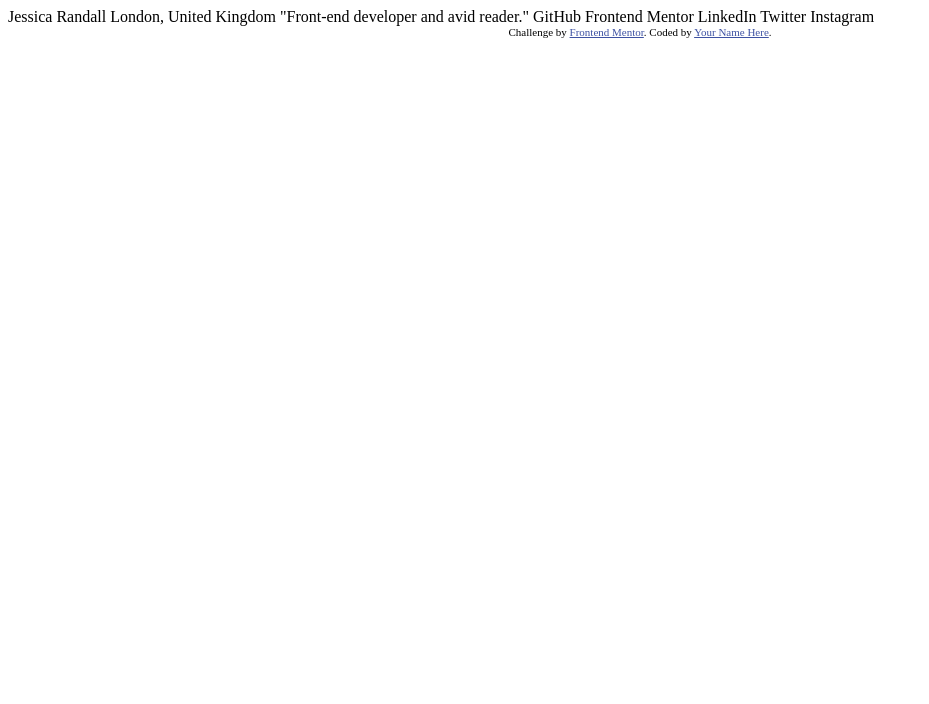
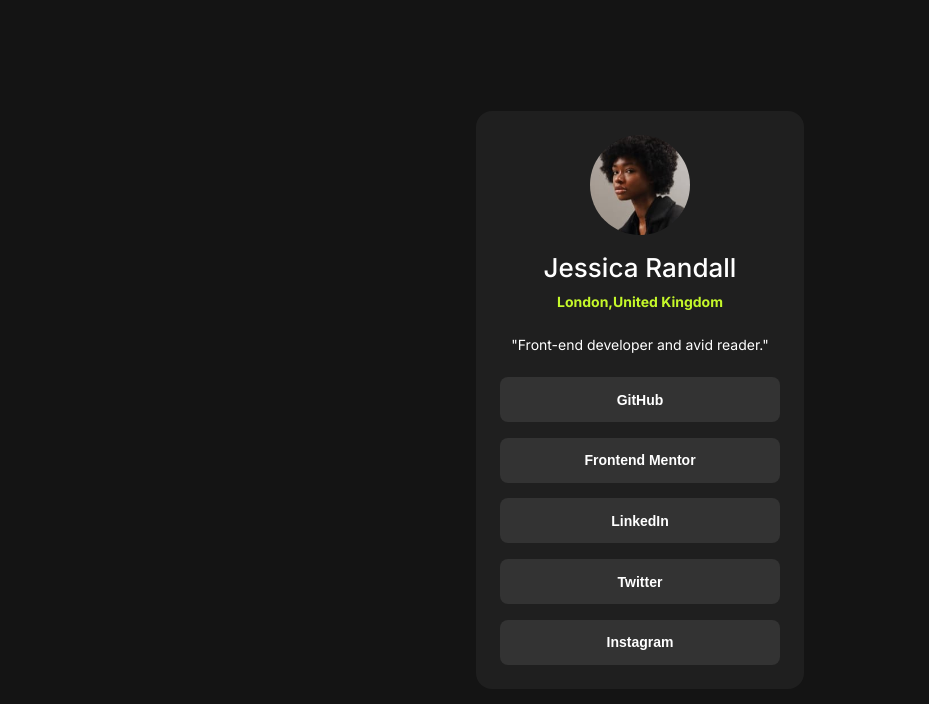
Before and after one commit to matt2282/Social-Links-Profile, a plain HTML site: page index.html in a window 1280 px wide. Shown: the whole page, without its empty margins (0-929 px from the left). Drawn offline with Linux system fonts and the light colour scheme.

Commit message:
final commit

```diff
--- a/index.html
+++ b/index.html
@@ -3,9 +3,9 @@
 <head>
   <meta charset="UTF-8">
   <meta name="viewport" content="width=device-width, initial-scale=1.0"> <!-- displays site properly based on user's device -->
-
+  <link rel="stylesheet" href="styles.css">
   <link rel="icon" type="image/png" sizes="32x32" href="./assets/images/favicon-32x32.png">
-
+  <link href="https://fonts.googleapis.com/css2?family=Inter:wght@400..700&display=swap" rel="stylesheet">
   <title>Frontend Mentor | Social links profile</title>
 
   <!-- Feel free to remove these styles or customise in your own stylesheet 👍 -->
@@ -15,8 +15,20 @@
   </style>
 </head>
 <body>
-
-  Jessica Randall
+  <div class="container">
+    <img src="/assets/images/avatar-jessica.jpeg">
+    <h1>Jessica Randall</h1>
+    <h2>London,United Kingdom</h2>
+    <p>"Front-end developer and avid reader."</p>
+    <div class="link-buttons">
+      <button class="button" >GitHub</button>
+      <button class="button">Frontend Mentor</button>
+      <button class="button" >LinkedIn</button>
+      <button class="button">Twitter</button>
+      <button class="button" >Instagram</button>
+    </div>
+  </div>
+  <!-- Jessica Randall
   London, United Kingdom
   "Front-end developer and avid reader."
 
@@ -28,7 +40,7 @@
 
   <div class="attribution">
     Challenge by <a href="https://www.frontendmentor.io?ref=challenge" target="_blank">Frontend Mentor</a>.
-    Coded by <a href="#">Your Name Here</a>.
+    Coded by <a href="#">Your Name Here</a>. -->
   </div>
 </body>
 </html>
--- /dev/null
+++ b/styles.css
@@ -0,0 +1,70 @@
+body{
+    height: 100vh;
+    margin: 0px;
+    background-color: hsl(0, 0%, 8%);
+    display: flex;
+    justify-content: center;
+    align-items: center;
+    font-family: Inter;
+
+
+}
+.container{
+    display: flex;
+    flex-direction: column;
+    align-items: center;
+    justify-content: space-between;
+    background-color: hsl(0, 0%, 12%);
+    height: 530px;
+    width: 280px;
+    border-radius: 1rem;
+    padding: 1.5rem;
+}
+.container h1{
+    color: hsl(0, 0%, 100%);
+    font-weight: 500;
+    font-size: 26px;
+    margin-bottom: 0px;
+}
+.container h2{
+    margin-top: 10px;
+    color:  hsl(75, 94%, 57%);
+    font-size: 14px;
+}
+.container p{
+    color: hsl(0, 0%, 100%);
+    font-weight: 400;
+    font-size: 14px;
+}
+
+.link-buttons{
+    display: flex;
+    flex-direction: column;
+    justify-content: space-between;
+    width: 100%;
+    height: 300px;
+    margin-top: 10px;
+}
+.button{
+    display: flex;
+    justify-content: center;
+    align-items: center;
+    width: 100%;
+    height: 45px;
+    background-color: hsl(0, 0%, 20%);
+    border-radius: .5rem;
+    text-align: center;
+    color: hsl(0, 0%, 100%);
+    font-size: 14px;
+    font-weight: 600;
+    border:none;
+}
+.button:hover{
+    background-color: hsl(75, 94%, 57%);
+    color: hsl(0, 0%, 12%);
+}
+img{
+    width: 100px;
+    height: 100px;
+    border-radius: 50%;
+}
```
